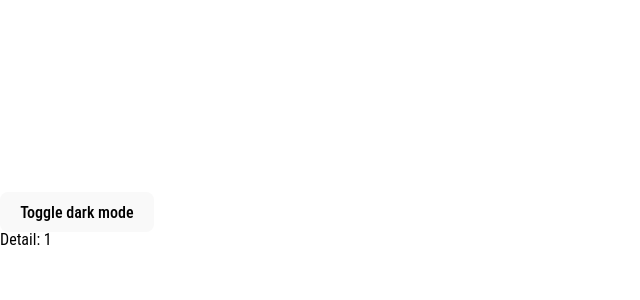
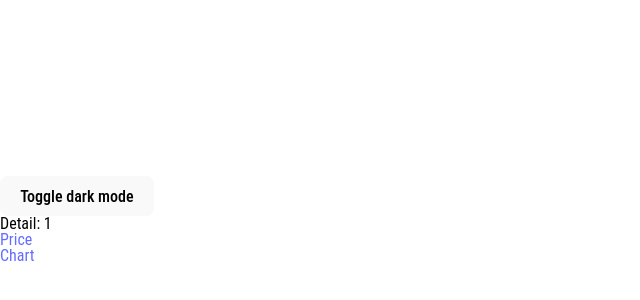
Before and after one commit to read0more/crypto-tracker, a React (Vite) app: page /1 in a window 1280 px wide. Shown: the part 180-480 px from the top of the page, without its empty margins (0-640 px from the left). Built offline with nearby package versions, Linux system fonts and the light colour scheme.

Commit message:
:sparkles: price, chart tab

```diff
--- /dev/null
+++ b/src/components/ChartTab.tsx
@@ -0,0 +1,5 @@
+import React from 'react';
+
+export default function ChartTab() {
+  return <div>ChartTab</div>;
+}
--- /dev/null
+++ b/src/components/CoinDetailNav.tsx
@@ -0,0 +1,16 @@
+import React from 'react';
+import { Link } from 'react-router-dom';
+
+// TODO: detail 페이지 하단 부분. 적절한 이름 생각나면 변경 필요
+export default function CoinDetailNav() {
+  return (
+    <ul>
+      <li>
+        <Link to='price'>Price</Link>
+      </li>
+      <li>
+        <Link to='chart'>Chart</Link>
+      </li>
+    </ul>
+  );
+}
--- /dev/null
+++ b/src/components/PriceTab.tsx
@@ -0,0 +1,5 @@
+import React from 'react';
+
+export default function PriceTab() {
+  return <div>PriceTab</div>;
+}
--- a/src/pages/Detail.tsx
+++ b/src/pages/Detail.tsx
@@ -1,8 +1,15 @@
+import CoinDetailNav from '@/components/CoinDetailNav';
 import React from 'react';
-import { useParams } from 'react-router-dom';
+import { Outlet, useParams } from 'react-router-dom';
 
 export default function Detail() {
   const { id } = useParams();
 
-  return <div>Detail: {id}</div>;
+  return (
+    <div>
+      Detail: {id}
+      <CoinDetailNav />
+      <Outlet context={{ id }} />
+    </div>
+  );
 }
```
Also changed, not shown: src/Router.tsx (+10 -0 lines), 1 other file (tests, documents, lock files or other folders).
